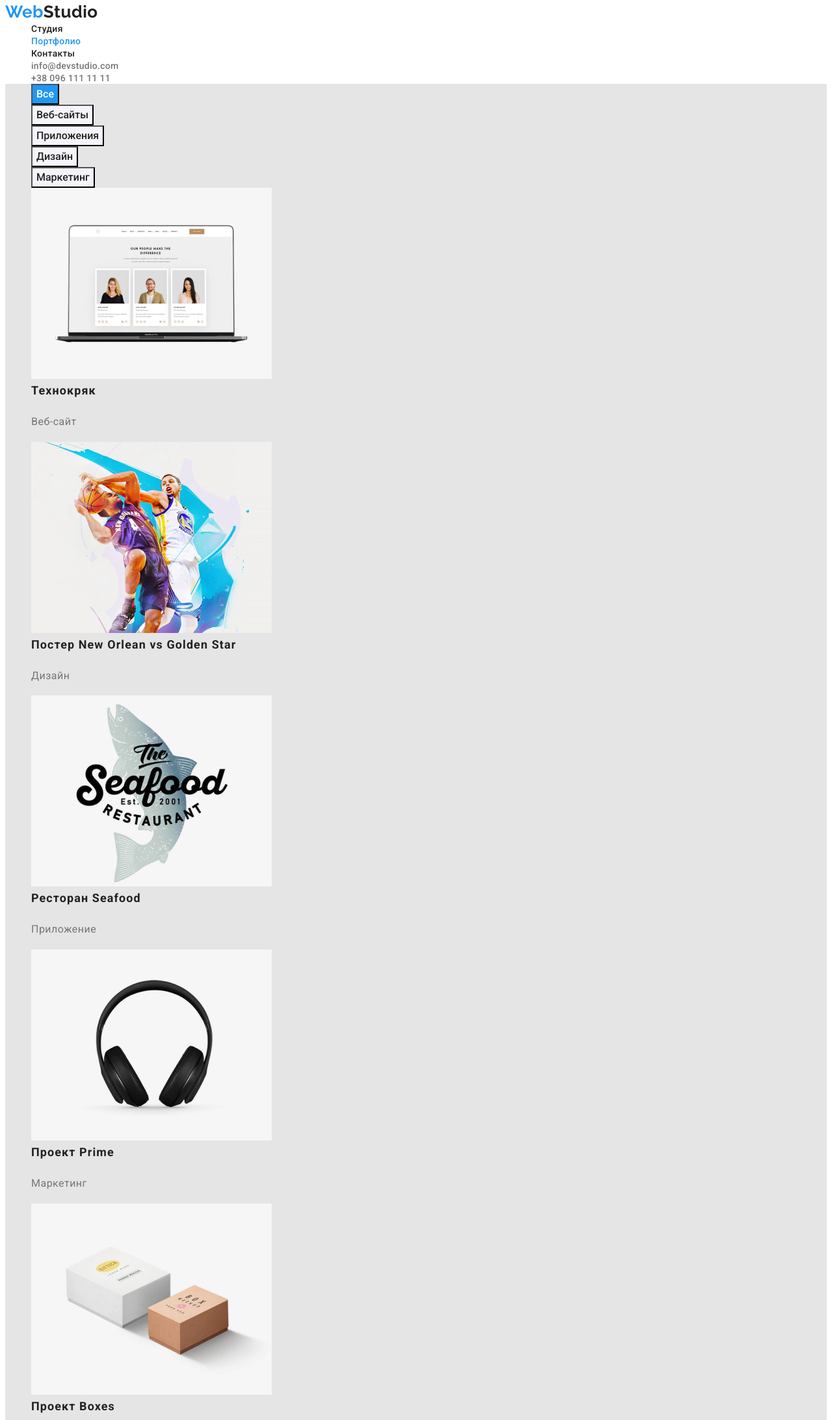
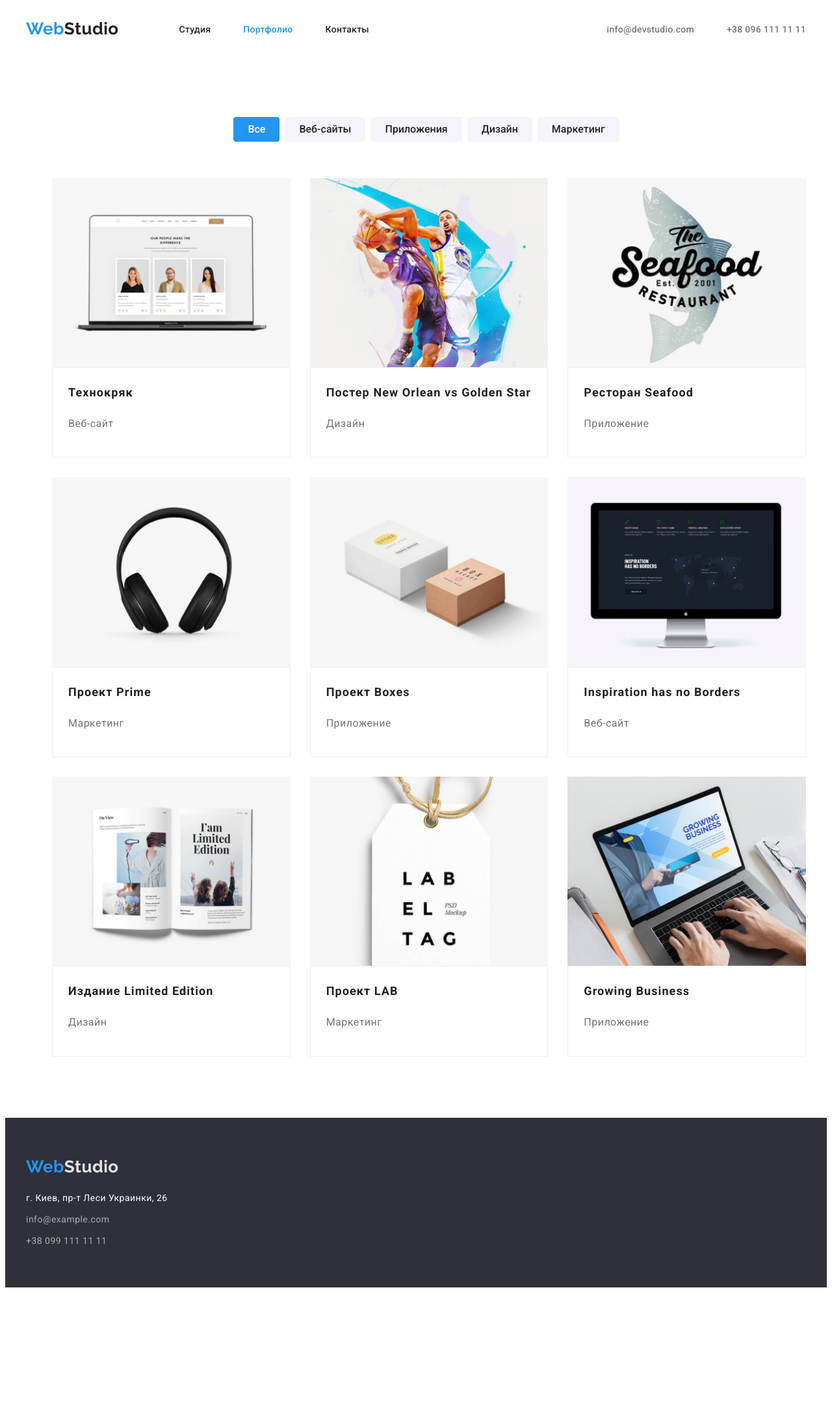
Before and after one commit to Igor1997Klimenko/goit-markup-hw-03, a plain HTML site: page portfolio.html in a window 1280 px wide. Shown: the part 5-2190 px from the top of the page at 65% size. After the commit the page ends 1994 px from the top, so only its background shows below. Drawn offline with Linux system fonts and the light colour scheme.

Commit message:
ЗАВЕРШЕНИЕ

```diff
--- a/css/style.css
+++ b/css/style.css
@@ -6,6 +6,7 @@
   --dark-bg: #2f303a;
   --serv-bg: #e5e5e5;
   --sctn-ftr: #f5f4fa;
+  --color-pkp: #eeeeee;
 }
 
 body {
@@ -27,7 +28,7 @@ p {
   margin-top: 0;
 }
 .container {
-  width: 1230px;
+  width: 1200px;
   padding-left: 15px;
   padding-right: 15px;
   margin-left: auto;
@@ -59,6 +60,7 @@ img {
   padding-left: 0;
   display: flex;
 }
+
 .site-nav .link {
   display: block;
   padding-top: 32px;
@@ -89,6 +91,10 @@ img {
   line-height: 1.2;
   color: var(--main-blu-tx);
 }
+.foot .logo {
+  margin-bottom: 20px;
+  display: inline-block;
+}
 .lg {
   color: var(--blc-clr-txt);
 }
@@ -96,11 +102,12 @@ img {
 .nav {
   font-weight: 500;
   font-size: 14px;
-  line-height: 1.14;
+  line-height: 1.1;
   letter-spacing: 0.02em;
   color: var(--blc-clr-txt);
 }
 .list {
+  max-width: 270px;
   color: var(--main-blu-tx);
 }
 .nav:hover,
@@ -111,7 +118,7 @@ img {
 .mobile {
   font-weight: 500;
   font-size: 14px;
-  line-height: 1.14;
+  line-height: 1.1;
   letter-spacing: 0.02em;
   color: var(--title-cl);
 }
@@ -128,10 +135,12 @@ img {
 
 /*Заказать услуги*/
 .title {
-  margin: 0;
+  text-align: center;
+  max-width: 696px;
+  margin: 0 auto;
   font-weight: 900;
   font-size: 44px;
-  line-height: 1.36;
+  line-height: 1.4;
   letter-spacing: 0.06em;
   text-transform: uppercase;
   color: var(--alt-title-cl);
@@ -146,13 +155,13 @@ img {
   color: var(--alt-title-cl);
   font-weight: 700;
   font-size: 16px;
-  line-height: 1.87;
+  line-height: 1.9;
   letter-spacing: 0.06em;
   cursor: pointer;
-  font-family: Roboto;
+  font-family: inherit;
 }
 .page {
-  background-color: var(--serv-bg);
+  background-color: var(--alt-title-cl);
 }
 .content {
   padding-top: 94px;
@@ -163,10 +172,7 @@ img {
   display: flex;
   padding-left: 0;
 }
-.list {
-  margin-right: 30px;
-  max-width: 270px;
-}
+
 .list + .list + .list + .list {
   margin-right: 0;
 }
@@ -174,7 +180,7 @@ img {
   margin-bottom: 0;
   font-weight: 700;
   font-size: 14px;
-  line-height: 1.14;
+  line-height: 1.1;
   text-transform: uppercase;
   color: var(--blc-clr-txt);
 }
@@ -187,21 +193,28 @@ img {
   color: var(--title-cl);
 }
 .page-two {
+  text-align: center;
+  padding-bottom: 94px;
+  padding-top: 94px;
   background-color: var(--sctn-ftr);
 }
 /*Должности компании*/
-.occupations-section {
-  padding-top: 0;
-}
 .section {
+  text-align: center;
   padding-bottom: 94px;
 }
 .caption {
+  margin-bottom: 0;
+  font-size: 36px;
+  line-height: 1.2;
+  color: var(--blc-clr-txt);
+}
+.captions {
+  font-size: 36px;
+  line-height: 1.2;
+}
+.section-title {
   margin-bottom: 50px;
-  text-align: center;
-  font-size: 36px;
-  line-height: 1.17;
-  color: var(--blc-clr-txt);
 }
 .card-set {
   display: flex;
@@ -209,68 +222,73 @@ img {
   margin-left: -30px;
   margin-top: -30px;
 }
-.item-fox {
+.centrer {
+  margin-bottom: 94px;
+}
+.teams-listen {
+  padding: 0;
+}
+.items {
   margin-left: 30px;
   margin-top: 30px;
 }
-.team-list {
-  display: flex;
-  margin-right: calc(-1 * var(--margin-card));
-}
-.team-list .item-fox:first-child {
-  margin-left: 0;
-}
-.team-item {
-  text-align: center;
+.tem-item {
   flex-basis: calc((100% - 3 * 30px) / 3);
 }
-
-/*OCUPATIONS*/
-/*.occupations-section {
-  padding-top: 0;
+.gallery-item {
+  flex-basis: calc((100% - 4 * 30px) / 4);
+  box-shadow: 0px 1px 3px rgba(0, 0, 0, 0.12), 0px 1px 1px rgba(0, 0, 0, 0.14),
+    0px 2px 1px rgba(0, 0, 0, 0.2);
+  border-radius: 0px 0px 4px 4px;
 }
-/*TITLE ocupations and team*/
-/*.secondary-title {
-  margin-bottom: 50px;
-  font-weight: 700;
-  font-size: 36px;
-  line-height: 1.16;
-  text-align: center;
-  color: var(--headers-nav-color);
+.listing {
+  padding: 0;
 }
-.occupations-list {
-  display: flex;
-  margin-right: calc(-1 * var(--margin-card));
-}
-.occupations-list > .occupations-list-element {
-  flex-basis: calc((100% - 3 * var(--margin-card)) / 3);
-  margin-right: var(--margin-card);
-}*/
 
 /*Home page*/
 .subj {
   font-weight: 500;
   font-size: 16px;
-  line-height: 1.18;
+  line-height: 1.2;
   color: var(--blc-clr-txt);
+}
+.divace {
+  padding-top: 30px;
+  padding-bottom: 30px;
 }
 
 /*Teaching team*/
 
 .item {
   font-size: 16px;
-  line-height: 1.19;
+  line-height: 1.2;
   color: var(--title-cl);
 }
+.many-menu {
+  margin-bottom: 56px;
+  margin-top: 94px;
+  display: flex;
+  justify-content: center;
+}
 
+.button:hover,
+.button:focus {
+  color: var(--alt-title-cl);
+  background-color: var(--main-blu-tx);
+}
 /*Подвал главной странице*/
+
 .foot {
+  padding-bottom: 60px;
+  padding-top: 60px;
   background-color: var(--dark-bg);
 }
 .lp {
   color: var(--serv-bg);
 }
 .adress {
+  margin-bottom: 9px;
+  display: inline-block;
   font-style: normal;
   font-weight: normal;
   font-size: 14px;
@@ -284,6 +302,13 @@ img {
   line-height: 24px;
   color: rgba(255, 255, 255, 0.6);
 }
+.link-footer {
+  margin-bottom: 9px;
+  display: inline-block;
+}
+.the-end {
+  padding: 0;
+}
 .adress:hover,
 .adress:active {
   color: var(--main-blu-tx);
@@ -294,15 +319,19 @@ img {
 }
 /*Страница портфолио*/
 .main-two {
-  background-color: var(--serv-bg);
+  background-color: var(--alt-title-cl);
 }
 
 /*Кнопки*/
 .button {
+  border-radius: 4px;
+  margin-right: 8px;
+  border: none;
+  padding: 6px 22px;
   font-style: normal;
   font-weight: 500;
   font-size: 16px;
-  line-height: 1.62;
+  line-height: 1.6;
   color: var(--blc-clr-txt);
   background-color: var(--sctn-ftr);
   cursor: pointer;
@@ -321,6 +350,11 @@ img {
 }
 .abzats {
   font-size: 16px;
-  line-height: 1.87;
+  line-height: 1.9;
   color: var(--title-cl);
 }
+.portfoll {
+  padding: 20px 24px;
+  background: var(--alt-title-cl);
+  border: 1px solid var(--color-pkp);
+}
--- a/portfolio.html
+++ b/portfolio.html
@@ -10,121 +10,144 @@
     <link href="https://fonts.googleapis.com/css2?family=Raleway:wght@700&family=Roboto:wght@400;500;700;900&display=swap" rel="stylesheet">
     <link rel="stylesheet" href="./css/style.css">
 </head>
-
 <body>
     <!--Site header-->
     <header class="header">
-        <nav>
+        <div class="container navigation">
+
+            <nav class="navigation">
                 <a class="logo" href="">Web<span class="lg">Studio</span></a>
-            <ul>
-                <li><a class="nav" href="./index.html">Студия</a></li>
-                <li><a class="nav list" href="">Портфолио</a></li>
-                <li><a class="nav" href="">Контакты</a></li>
+                <ul class="site-nav">
+                    <li class="link"><a class="nav" href="./index.html">Студия</a></li>
+                    <li class="link"><a class="nav list" href="">Портфолио</a></li>
+                    <li class="link"><a class="nav" href="">Контакты</a></li>
                 </ul>
+
             </nav>
 
-        <ul>
-            <li><a class="mobile" href="mailto:info@devstudio.com">info@devstudio.com</a></li>
-            <li><a class="mobile" href="tel:+380961111111">+38 096 111 11 11</a></li>
+            <ul class="auth-nav">
+                <li class="item-li"><a class="mobile" href="mailto:info@devstudio.com">info@devstudio.com</a></li>
+                <li class="item-li"><a class="mobile" href="tel:+380961111111">+38 096 111 11 11</a></li>
             </ul>
 
-
+        </div>
     </header>
 
     <!--portfolio-navigation-->
 <main class="main-two">
 
         <section>
-            <ul>
-                <li><button class="button butt" type="button">Все</button></li>
-                <li><button class="button" type="button">Веб-сайты</button></li>
-                <li><button class="button" type="button">Приложения</button></li>
-                <li><button class="button" type="button">Дизайн</button></li>
-                <li><button class="button" type="button">Маркетинг</button></li>
+            <div class="container">
+            <ul class="many-menu">
+                <li class="listen"><button class="button butt" type="button">Все</button></li>
+                <li class="listen"><button class="button" type="button">Веб-сайты</button></li>
+                <li class="listen"><button class="button" type="button">Приложения</button></li>
+                <li class="listen"><button class="button" type="button">Дизайн</button></li>
+                <li class="listen"><button class="button" type="button">Маркетинг</button></li>
             </ul>
 
 
-        <ul>
-            <li>
+        <ul class="card-set centrer">
+            <li class="items tem-item">
                 <a href="">
                     <img src="./images/image-1.jpg" width="370" alt="">
+                    <div class="portfoll">
                     <h2 class="txt">Технокряк</h2>
                     <p class="abzats">Веб-сайт</p>
+                    </div>
                 </a>
             </li>
-            <li>
+            <li class="items tem-item">
                 <a href="">
                     <img src="./images/image-2.jpg" width="370" alt="">
+                    <div class="portfoll">
                     <h2 class="txt">Постер New Orlean vs Golden Star</h2>
                     <p class="abzats">Дизайн</p>
+                    </div>
                 </a>
             </li>
-            <li>
+            <li class="items tem-item">
                 <a href="">
                     <img src="./images/image-3.jpg" width="370" alt="">
+                    <div class="portfoll">
                     <h2 class="txt">Ресторан Seafood</h2>
                     <p class="abzats">Приложение</p>
+                    </div>
                 </a>
             </li>
-            <li>
+            <li class="items tem-item">
                 <a href="">
                     <img src="./images/image-4.jpg" width="370" alt="">
+                    <div class="portfoll">
                     <h2 class="txt">Проект Prime</h2>
                     <p class="abzats">Маркетинг</p>
+                    </div>
                 </a>
             </li>
-            <li>
+            <li class="items tem-item">
                 <a href="">
                     <img src="./images/image-5.jpg" width="370" alt="">
+                    <div class="portfoll">
                     <h2 class="txt">Проект Boxes</h2>
                     <p class="abzats">Приложение</p>
+                    </div>
                 </a>
             </li>
-            <li>
+            <li class="items tem-item">
                 <a href="">
                     <img src="./images/image-6.jpg" width="370" alt="">
+                    <div class="portfoll">
                     <h2 class="txt">Inspiration has no Borders</h2>
                     <p class="abzats">Веб-сайт</p>
+                    </div>
                 </a>
             </li>
-            <li>
+            <li class="items tem-item">
                 <a href="">
                     <img src="./images/image-7.jpg" width="370" alt="">
+                    <div class="portfoll">
                     <h2 class="txt">Издание Limited Edition</h2>
                     <p class="abzats">Дизайн</p>
+                    </div>
                 </a>
             </li>
-            <li>
+            <li class="items tem-item">
                 <a href="">
                     <img src="./images/image-8.jpg" width="370" alt="">
+                    <div class="portfoll">
                     <h2 class="txt">Проект LAB</h2>
                     <p class="abzats">Маркетинг</p>
+                    </div>
                 </a>
             </li>
-            <li>
+            <li class="items tem-item">
                 <a href="">
                     <img src="./images/image-9.jpg" width="370" alt="">
+                    <div class="portfoll">
                     <h2 class="txt">Growing Business</h2>
                     <p class="abzats">Приложение</p>
+                    </div>
                 </a>
             </li>
         </ul>
+        </div>
         </section>
 
 </main>
 
     <!--Site footer-->
     <footer class="foot">
+        <div class="container">
             <a class="logo" href="">Web<span class="lp">Studio</span></a>
             <address>
-            <ul>
+                <ul class="the-end">
                     <li><a class="adress" href="https://goo.gl/maps/jmw2MAwdon85PqzY6" target="_blank"
                             rel="noopener noreferrer"> г. Киев, пр-т Леси Украинки, 26</a></li>
-                <li><a class="end" href="mailto:info@example.com">info@example.com</a></li>
-                <li><a class="end" href="tel:+380991111111">+38 099 111 11 11</a></li>
+                    <li><a class="end link-footer" href="mailto:info@example.com">info@example.com</a></li>
+                    <li><a class="end " href="tel:+380991111111">+38 099 111 11 11</a></li>
                 </ul>
             </address>
-
+        </div>
     </footer>
 </body>
 
```
Also changed, not shown: index.html (+32 -33 lines). Lines whose indentation alone changed are shown as unchanged.
